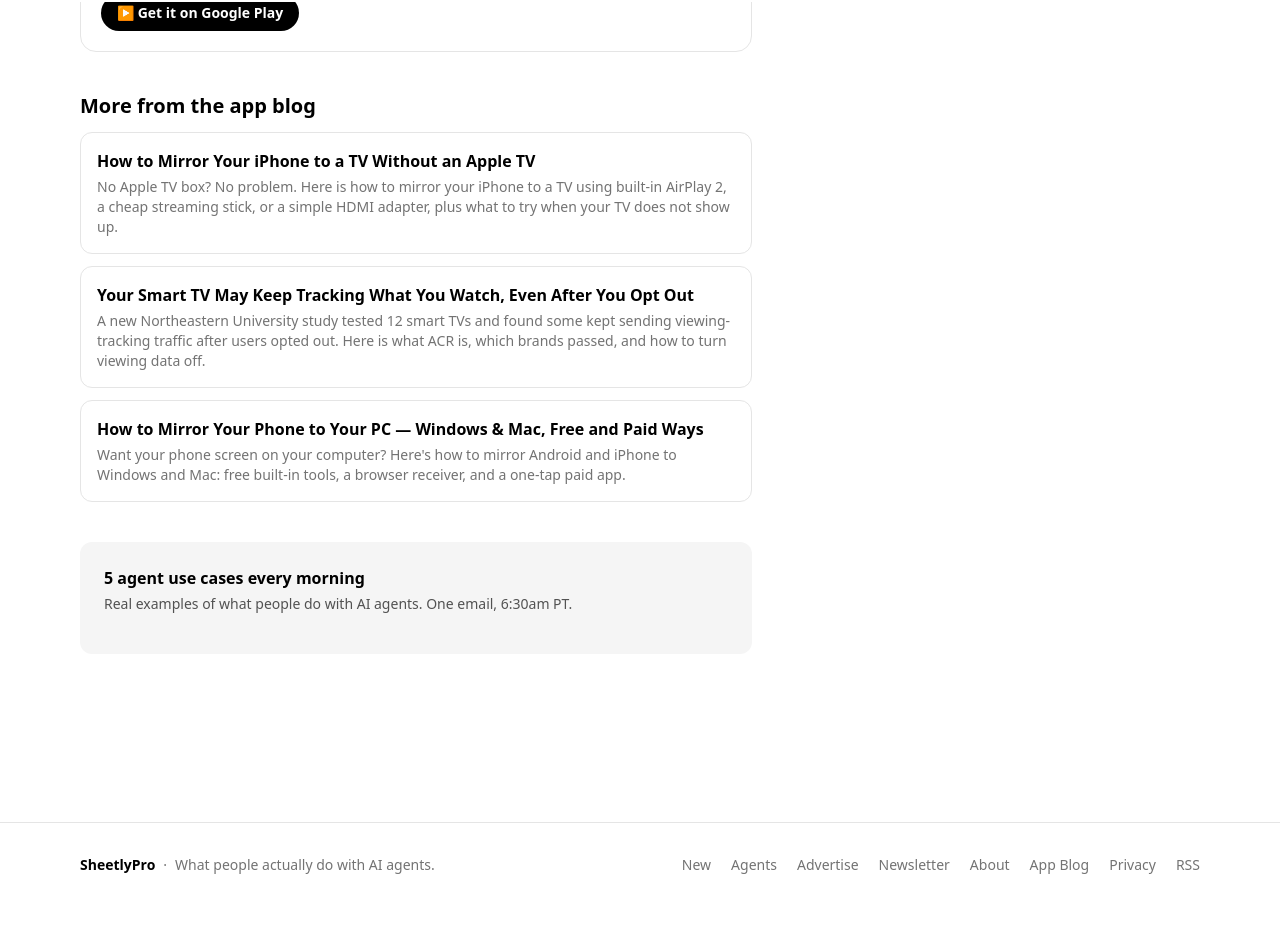
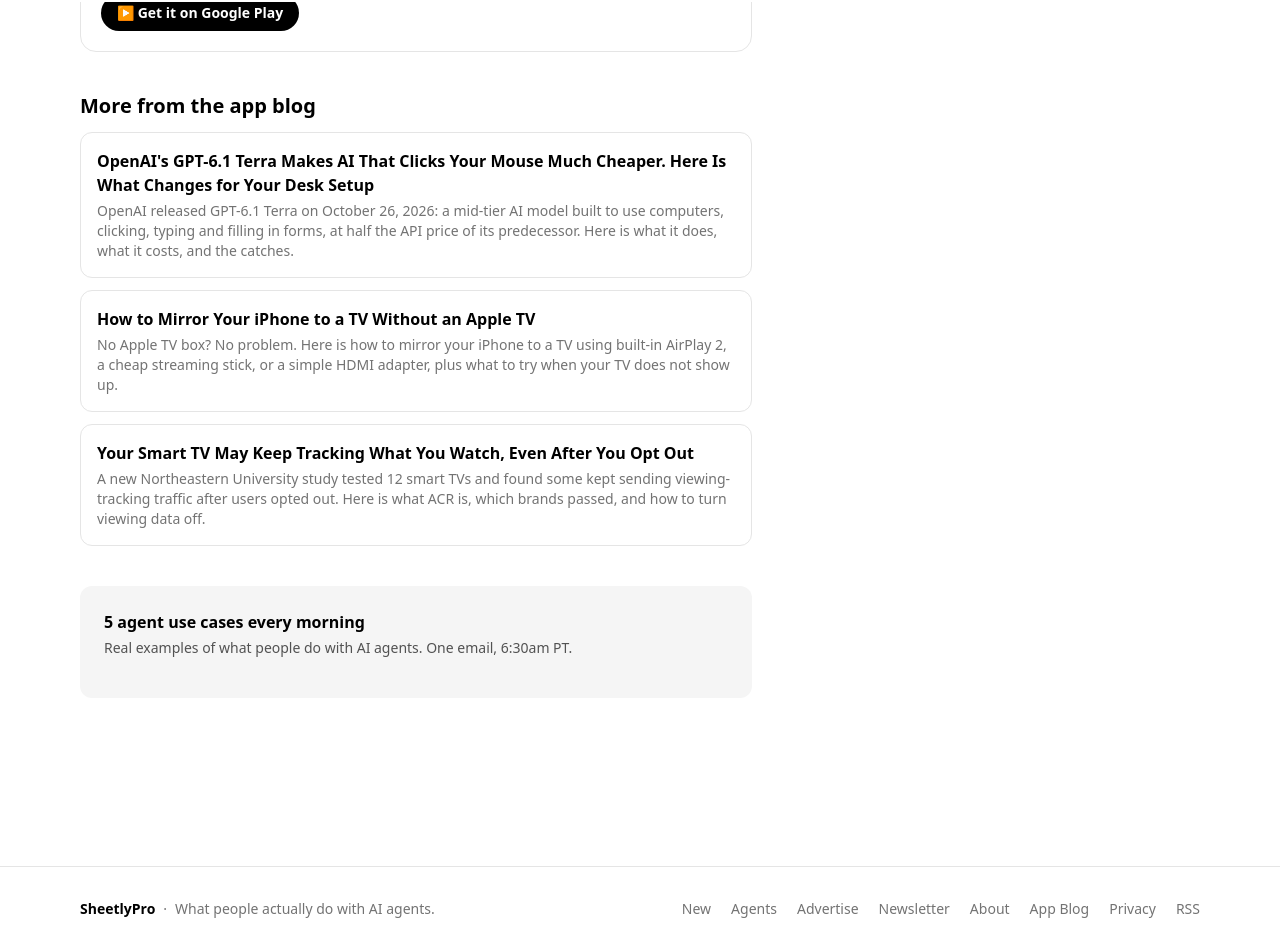
Before and after one commit to Stropurbo/bank-statement-frontend, a React (Vite) app: page /apps/best-3d-horse-anatomy-app-vet-students in a window 1280 px wide. Shown: the part 798-1744 px from the top of the page. Before the commit the page ends 1705 px from the top, so only its background shows below. Built offline with nearby package versions, Linux system fonts and the light colour scheme.

Commit message:
Apps blog: OpenAI GPT-6.1 Terra cheap computer-use AI trend-jack (Wireless Mouse fit)

```diff
--- a/src/data/appBlog.js
+++ b/src/data/appBlog.js
@@ -47,6 +47,57 @@
 // Body blocks: { p: "..." } | { h2: "..." } | { ul: ["..."] } | { ol: ["..."] }
 // Keep <strong> tags inside strings for emphasis. Keep Play URLs exact.
 export const APP_POSTS = [
+  {
+    slug: "openai-gpt-6-1-terra-cheap-computer-use-ai",
+    title:
+      "OpenAI's GPT-6.1 Terra Makes AI That Clicks Your Mouse Much Cheaper. Here Is What Changes for Your Desk Setup",
+    date: "2026-10-27",
+    description:
+      "OpenAI released GPT-6.1 Terra on October 26, 2026: a mid-tier AI model built to use computers, clicking, typing and filling in forms, at half the API price of its predecessor. Here is what it does, what it costs, and the catches.",
+    appId: "wireless-mouse",
+    body: [
+      {
+        p: "On October 26, 2026, OpenAI released GPT-6.1 Terra, a new AI model built for a very practical job: using a computer the way you do. It reads the screen, clicks buttons, types into fields and moves between apps. It is not the company's smartest model, and that is the point. It is the mid-tier workhorse, priced to make computer-controlling AI cheap enough for everyday work.",
+      },
+      { h2: "What GPT-6.1 Terra actually does" },
+      {
+        p: "Terra sits in the middle of OpenAI's lineup. Above it are the heavyweights for hard research and complex coding. Below it is the cheapest tier for simple chats. Terra is aimed at the repetitive work that eats an afternoon. OpenAI's own examples are deliberately unglamorous: reading incoming invoices and typing the details into accounting software, filling out forms, drafting proposals, reading technical drawings and editing video.",
+      },
+      {
+        p: "It is available to Plus, Pro, Enterprise and Edu users inside ChatGPT Work and Codex, and to developers through the API under the model name gpt-6.1-terra. It accepts text and images, and it can work with a context window of about one million tokens, which is a rough measure of how much it can hold in mind at once.",
+      },
+      { h2: "The price drop is the real story" },
+      {
+        p: "The headline number is the price. Through the API, Terra costs $1 per million input tokens and $5 per million output tokens, with cached input at $0.05 per million. OpenAI says that is 50 percent lower than both the previous Terra model and the more expensive GPT-6.1 Sol. For companies that run thousands of small computer tasks a day, that difference changes the math completely: a task that was too expensive to automate last week is affordable this week.",
+      },
+      {
+        p: "OpenAI also reports strong benchmark results. On Agents' Last Exam, a test of how well AI agents complete professional computer tasks, the company says Terra scored 15 percentage points higher than the previous Terra model and matched its flagship Astra model at one-tenth the price per token, finishing tasks more than three times faster. One honest note: these are OpenAI's own numbers, and independent tests are not out yet. Treat them as the company's claims, not settled fact.",
+      },
+      { h2: "The fine print worth knowing" },
+      {
+        ul: [
+          "<strong>It is not in regular Chat.</strong> You get Terra through ChatGPT Work or Codex, or through the API, so casual free users will not meet it by accident.",
+          "<strong>It is a paid-tier model.</strong> The cheapest way in is a Plus subscription or paying per API token, which rules out anyone looking for a free tool.",
+          "<strong>The benchmarks are self-reported.</strong> Until outside testers publish their own results, the speed and accuracy claims should be read with that in mind.",
+          "<strong>Computer use still needs supervision.</strong> An agent that clicks and types on your behalf can also misclick, misread a form or send the wrong file, so the boring jobs it takes on are the ones where a mistake is easy to spot.",
+        ],
+      },
+      { h2: "What this means for regular computer users" },
+      {
+        p: "Here is the angle the launch coverage misses. Most of us are not looking for an AI to run our computer for us. We need the computer to be easier to reach.",
+      },
+      {
+        p: "When you are running a presentation, hosting a movie night or working from the sofa, the real problem is not brainpower. It is where you are standing. The computer is fixed to a desk, and you are not.",
+      },
+      {
+        p: "That is why the practical takeaway from Terra is not to let AI drive your PC. It is that computer control itself is becoming a solved, cheap problem, and the tools that give you comfortable control are already here. A few simple upgrades cover most of what people actually want: learn the shortcuts for the apps you use every day, keep your most-used files one click away, and give yourself a way to control the screen from wherever you sit.",
+      },
+      { h2: "Try this: control your PC from the couch with your phone" },
+      {
+        p: "The easiest version costs nothing. Install <strong>Wireless Mouse: Remote Mouse</strong>, a free Android app that turns your phone into a wireless mouse, keyboard and trackpad for your PC. Connect your phone and computer to the same Wi-Fi, pair once, and your phone screen becomes a trackpad. Present slides without standing next to the laptop, browse from the couch, or control music and video across the room. Our guide <a href=\"/apps/use-phone-as-wireless-mouse-pc\">walks through setup in a few minutes</a>. Wireless Mouse: Remote Mouse costs nothing on Android, and the Play Store card below links straight to it.",
+      },
+    ],
+  },
   {
     slug: "mirror-iphone-to-tv-without-apple-tv",
     title: "How to Mirror Your iPhone to a TV Without an Apple TV",
```
Also changed, not shown: 1 other file (tests, documents, lock files or other folders).
